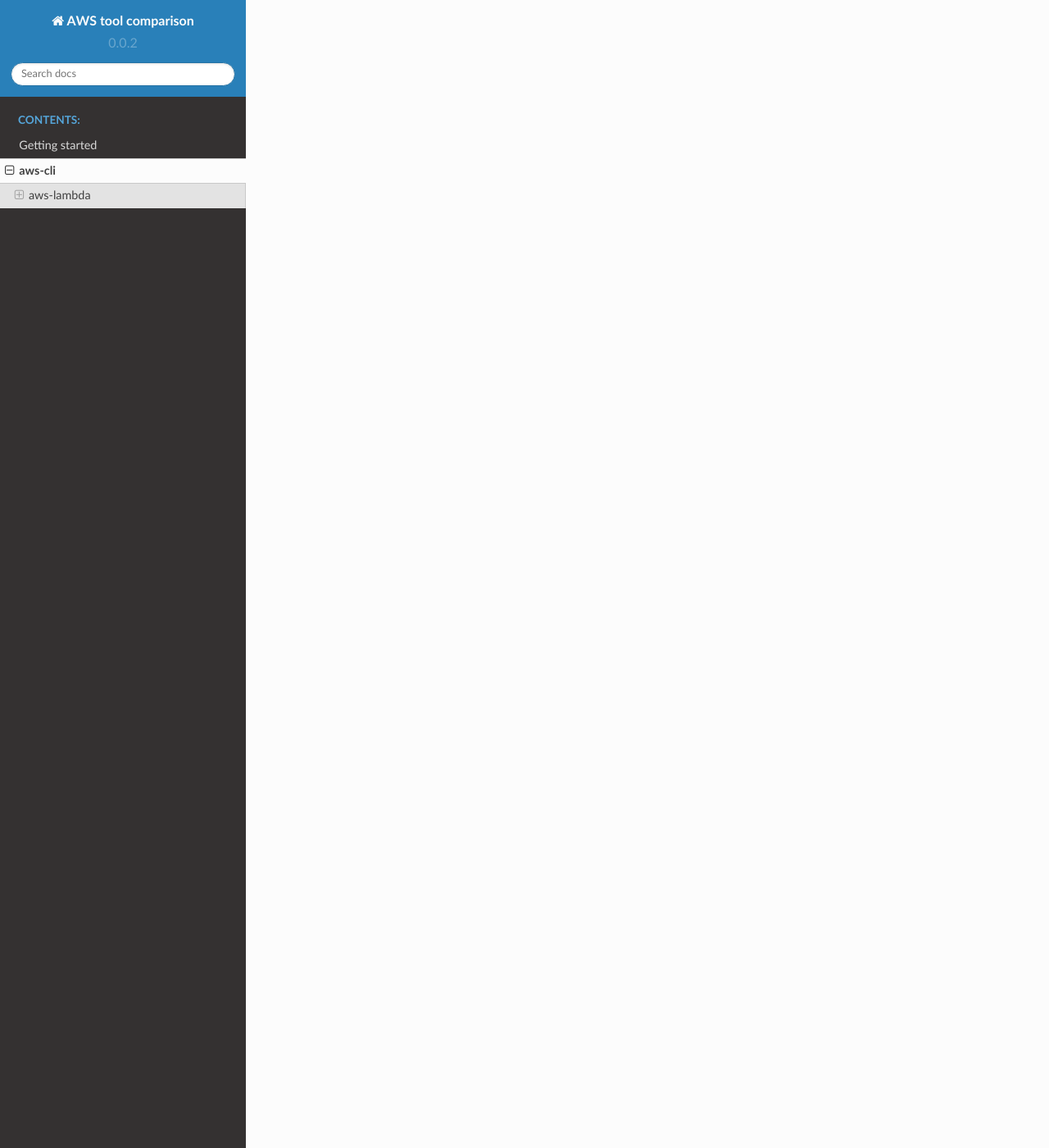
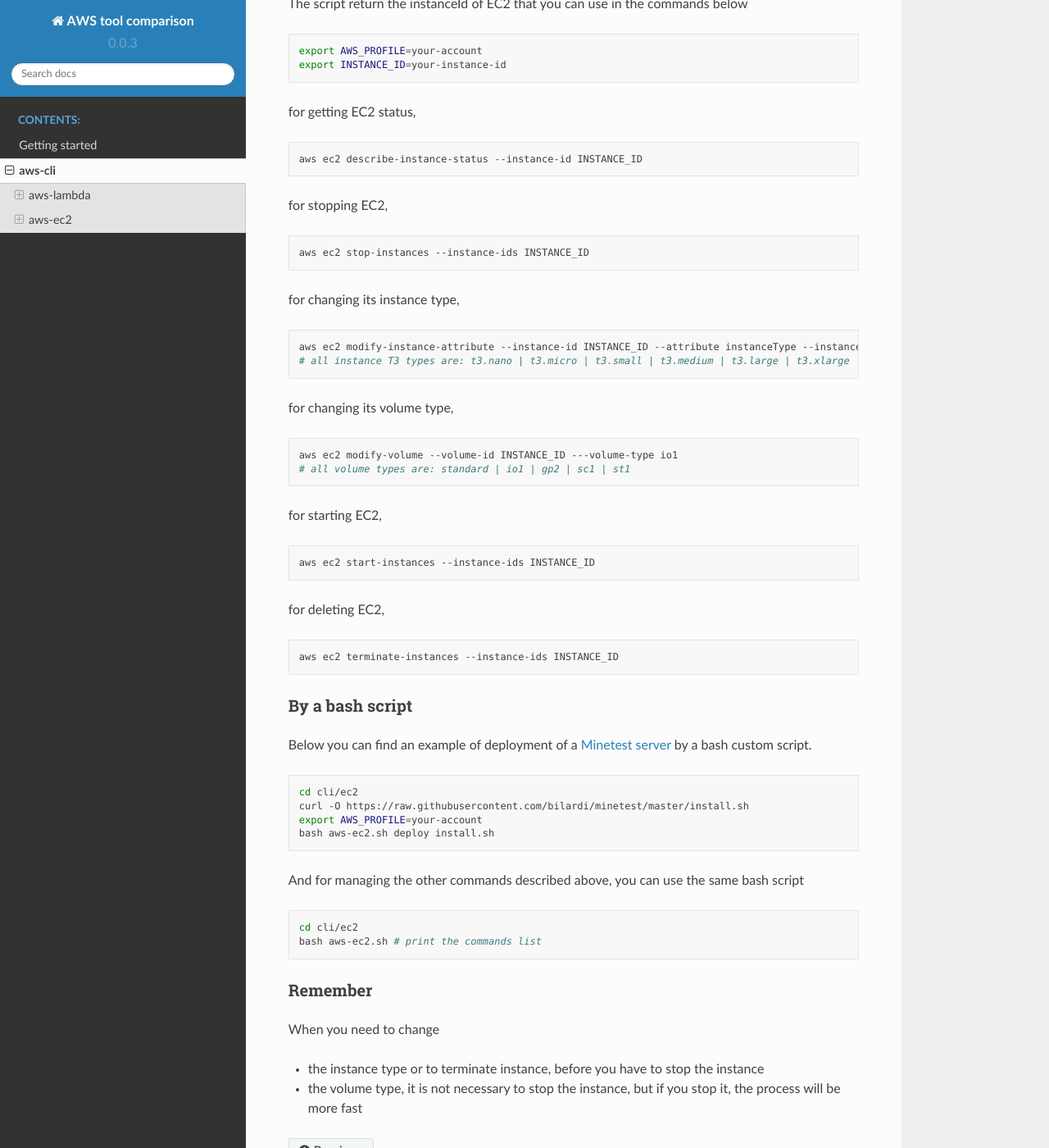
Before and after one commit to bilardi/aws-tool-comparison, a Sphinx documentation site: the page built from docs/source/cli.rst, in a window 1280 px wide and 1400 px high, scrolled down 1902 px. Shown: the whole window at 82% size. Built offline with Sphinx 7.4.7 and the Read the Docs theme 2.0.0, drawn with Linux system fonts in a browser that asks for light colours; some of the changed text lies outside the part shown.

Commit message:
step 3 - add aws-ec2 and documentation

```diff
--- a/docs/source/cli.rst
+++ b/docs/source/cli.rst
@@ -7,3 +7,4 @@
 As an example, you can find some commands below.
 
 .. include:: ../../cli/lambda/README.rst
+.. include:: ../../cli/ec2/README.rst
--- a/docs/source/conf.py
+++ b/docs/source/conf.py
@@ -22,8 +22,8 @@
 author = 'Alessandra Bilardi'
 
 # The full version, including alpha/beta/rc tags
-version = '0.0.2'
-release = '0.0.2'
+version = '0.0.3'
+release = '0.0.3'
 
 # -- General configuration ---------------------------------------------------
 
```
Also changed, not shown: cli/ec2/README.rst (added), 1 other file.
